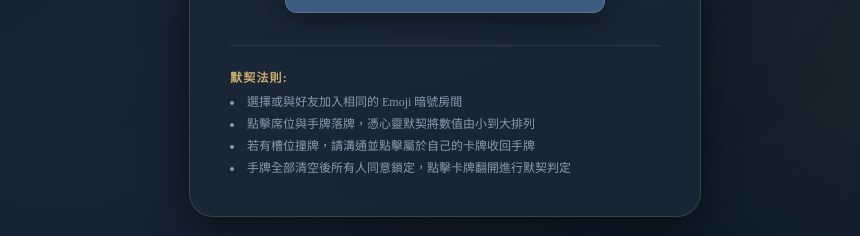
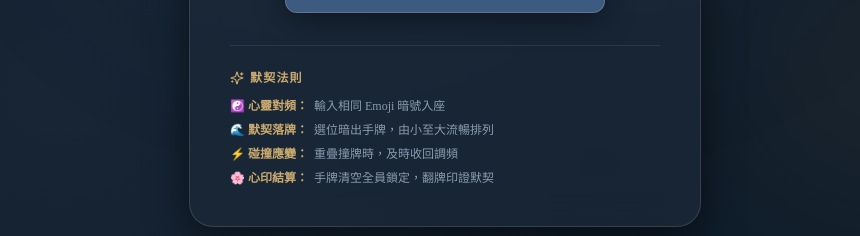
Before and after one commit to Louis-369/mind-sync, a Next.js app: page / in a window 1280 px wide. Shown: the part 593-829 px from the top of the page, without its empty margins (195-1055 px from the left). Built offline with nearby package versions, Linux system fonts and the light colour scheme; no server answers.

Commit message:
style: 更新禪意默契法則、單排上限4個動態置中與隱藏鎖定印章

```diff
--- a/src/app/page.tsx
+++ b/src/app/page.tsx
@@ -67,14 +67,26 @@ export default function LobbyPage() {
 
         {/* 遊戲說明引導 */}
         <div className="mt-8 pt-6 border-t border-ukiyo-foam/10 w-full text-left">
-          <h4 className="text-xs font-serif font-bold text-ukiyo-gold uppercase tracking-widest mb-2">
-            默契法則:
+          <h4 className="text-xs font-serif font-bold text-ukiyo-gold uppercase tracking-widest mb-3 flex items-center gap-1.5">
+            <Sparkles className="w-3.5 h-3.5 text-ukiyo-gold" /> 默契法則
           </h4>
-          <ul className="text-xs text-ukiyo-mist space-y-1.5 list-disc list-inside font-serif">
-            <li>選擇或與好友加入相同的 Emoji 暗號房間</li>
-            <li>點擊席位與手牌落牌，憑心靈默契將數值由小到大排列</li>
-            <li>若有槽位撞牌，請溝通並點擊屬於自己的卡牌收回手牌</li>
-            <li>手牌全部清空後所有人同意鎖定，點擊卡牌翻開進行默契判定</li>
+          <ul className="text-xs text-ukiyo-mist space-y-2 font-serif">
+            <li className="flex items-start gap-1.5">
+              <span className="text-ukiyo-gold font-bold shrink-0">☯️ 心靈對頻：</span>
+              <span>輸入相同 Emoji 暗號入座</span>
+            </li>
+            <li className="flex items-start gap-1.5">
+              <span className="text-ukiyo-gold font-bold shrink-0">🌊 默契落牌：</span>
+              <span>選位暗出手牌，由小至大流暢排列</span>
+            </li>
+            <li className="flex items-start gap-1.5">
+              <span className="text-ukiyo-gold font-bold shrink-0">⚡ 碰撞應變：</span>
+              <span>重疊撞牌時，及時收回調頻</span>
+            </li>
+            <li className="flex items-start gap-1.5">
+              <span className="text-ukiyo-gold font-bold shrink-0">🌸 心印結算：</span>
+              <span>手牌清空全員鎖定，翻牌印證默契</span>
+            </li>
           </ul>
         </div>
       </div>
--- a/src/components/game/BoardSlot.tsx
+++ b/src/components/game/BoardSlot.tsx
@@ -124,11 +124,13 @@ export function BoardSlot({
     }
   };
 
+  const isHighlightSelected = status === "playing" && isSelected;
+
   return (
     <div
       onClick={(e) => handleCardClick(undefined, e)}
       className={`relative group flex flex-col items-center p-1 rounded-2xl cursor-pointer transition-all border touch-manipulation ${
-        isSelected
+        isHighlightSelected
           ? "ring-2 ring-ukiyo-gold bg-ukiyo-gold/15 border-ukiyo-gold shadow-[0_0_15px_rgba(212,175,55,0.3)]"
           : hasCollision
           ? "ring-2 ring-ukiyo-vermillion border-ukiyo-vermillion bg-ukiyo-vermillion/10 shadow-[0_0_18px_rgba(196,43,28,0.5)]"
@@ -152,8 +154,8 @@ export function BoardSlot({
         ) : null
       ) : null}
 
-      {/* 鎖定同意朱紅落款小印章「確」(僅在同意鎖定、未翻牌且未結束時顯示) */}
-      {isOwnerLocked && !topCard?.flipped && status !== "finished" && (
+      {/* 鎖定同意朱紅落款小印章「確」(僅在個人同意鎖定、遊戲進行中、且牌未翻開時顯示) */}
+      {isOwnerLocked && status === "playing" && !topCard?.flipped && (
         <div
           title="已完成心靈確認"
           className="absolute -top-1.5 -right-1.5 z-20 w-5 h-5 rounded ukiyo-seal flex items-center justify-center text-[10px] shadow-md border border-ukiyo-cream/30 font-serif pointer-events-none"
--- a/src/components/game/GameBoard.tsx
+++ b/src/components/game/GameBoard.tsx
@@ -91,8 +91,8 @@ export function GameBoard({
         </div>
       </div>
 
-      {/* 盤面槽位 (所有裝置固定一排 4 個) */}
-      <div className="relative z-10 grid grid-cols-4 gap-3 md:gap-4 items-center justify-items-center max-w-xl min-h-[140px] my-auto">
+      {/* 盤面槽位 (單排上限最多 4 個，不足 4 個時自動彈性置中) */}
+      <div className="relative z-10 flex flex-wrap items-center justify-center max-w-[340px] md:max-w-[420px] gap-3 md:gap-4 min-h-[140px] my-auto">
         {Array.from({ length: totalSlotsCount }).map((_, idx) => {
           const slotKey = `slot-${idx}`;
           const slotCards = slotsMap[slotKey] || [];
```
